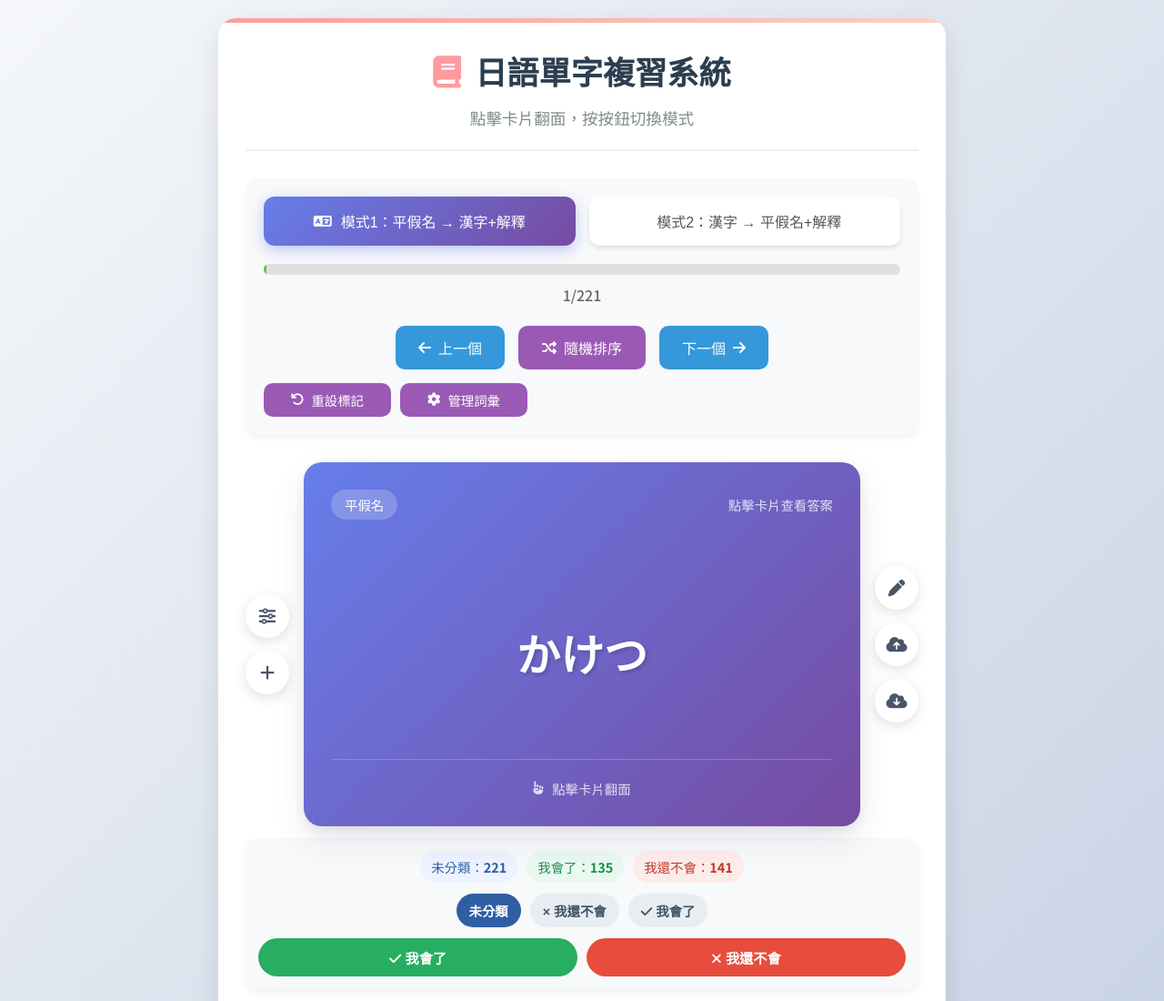
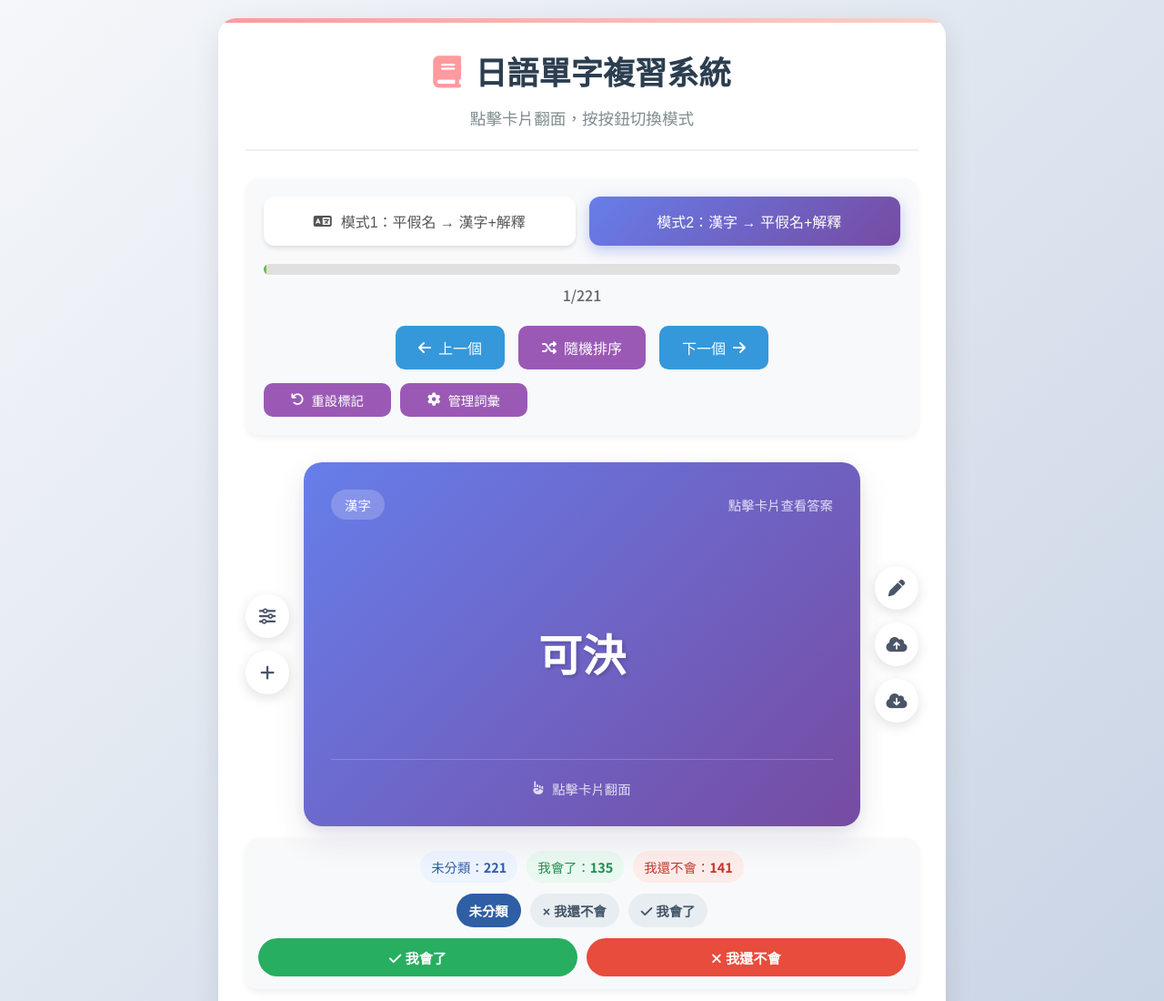
Before and after one commit to jerryleung16/Japanese-Vocab-Reviser, a plain HTML site: page index.html in a window 1280 px wide. Shown: the top 1100 px of the page at 91% size. Drawn offline with Linux system fonts and the light colour scheme.

Commit message:
Set Kanji to Hiragana as default mode

```diff
--- a/index.html
+++ b/index.html
@@ -627,10 +627,10 @@
 
         <div class="controls">
             <div class="mode-selector">
-                <button id="mode1" class="mode-btn active">
+                <button id="mode1" class="mode-btn">
                     <i class="fas fa-language"></i> 模式1：平假名 → 漢字+解釋
                 </button>
-                <button id="mode2" class="mode-btn">
+                <button id="mode2" class="mode-btn active">
                     <i class="fas fa-kanji"></i> 模式2：漢字 → 平假名+解釋
                 </button>
             </div>
--- a/script.js
+++ b/script.js
@@ -30,7 +30,7 @@ document.addEventListener('DOMContentLoaded', function() {
     const deckKnownBtn = document.getElementById('deckKnownBtn');
 
     // 當前狀態
-    let currentMode = 1; // 1: 平假名→漢字, 2: 漢字→平假名
+    let currentMode = 2; // 1: 平假名→漢字, 2: 漢字→平假名
     let currentIndex = 0;
     let isFlipped = false;
     let currentDeckFilter = 'pending'; // pending | dontknow | known
```
